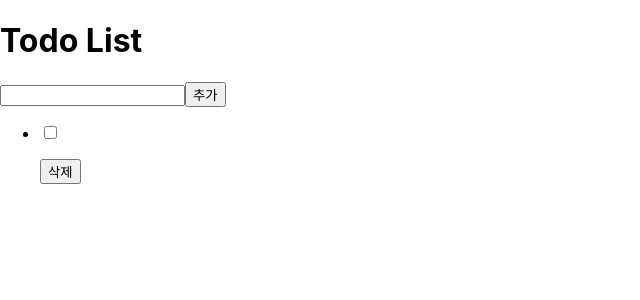
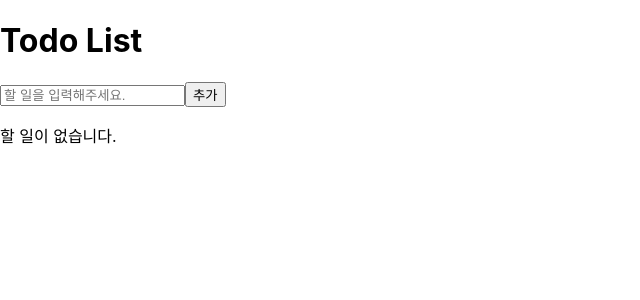
Before and after one commit to house-study/react-todo, a React (Create React App) app: page / in a window 1280 px wide. Shown: the top 300 px of the page, without its empty margins (0-640 px from the left). Built offline with nearby package versions, Linux system fonts and the light colour scheme.

Commit message:
TodoList 완성

```diff
--- a/src/App.js
+++ b/src/App.js
@@ -1,14 +1,51 @@
+import { useRef, useState } from 'react';
 import Form from './components/Form';
 import Item from './components/Item';
 
 function App() {
+  const [todos, setTodos] = useState([]);
+  const Id = useRef(1);
+
+  const handleAdd = newTodo => {
+    const newTodoItem = {
+      id: Id.current,
+      todo: newTodo,
+      isCompleted: false,
+    };
+    setTodos([newTodoItem, ...todos]);
+    Id.current += 1;
+  };
+
+  const handleCompleted = (id, isCompleted) => {
+    setTodos(
+      todos.map(todo => (todo.id === id ? { ...todo, isCompleted } : todo)),
+    );
+  };
+
+  const handleDelete = id => {
+    setTodos(todos.filter(todo => todo.id !== id));
+  };
+
   return (
     <div className="App">
       <h1>Todo List</h1>
-      <Form />
-      <ul>
-        <Item />
-      </ul>
+      <Form onAddTodo={handleAdd} />
+      {todos.length === 0 ? (
+        <p>할 일이 없습니다.</p>
+      ) : (
+        <ul>
+          {todos.map(todo => (
+            <Item
+              key={todo.id}
+              id={todo.id}
+              todo={todo.todo}
+              isCompleted={todo.isCompleted}
+              onCompleteTodo={handleCompleted}
+              onDeleteTodo={handleDelete}
+            />
+          ))}
+        </ul>
+      )}
     </div>
   );
 }
--- a/src/components/Form.js
+++ b/src/components/Form.js
@@ -1,10 +1,28 @@
 import PropTypes from 'prop-types';
+import { useState } from 'react';
 
 function Form({ onAddTodo }) {
+  const [todo, setTodo] = useState('');
+  const Addtodo = () => {
+    if (todo === '') return;
+    onAddTodo(todo);
+    setTodo('');
+  };
+  const UpdatedTodo = e => {
+    setTodo(e.target.value);
+  };
+
   return (
     <div>
-      <input type="text" />
-      <button type="button">추가</button>
+      <input
+        type="text"
+        value={todo}
+        onChange={UpdatedTodo}
+        placeholder="할 일을 입력해주세요."
+      />
+      <button type="button" onClick={Addtodo}>
+        추가
+      </button>
     </div>
   );
 }
--- a/src/components/Item.js
+++ b/src/components/Item.js
@@ -3,10 +3,16 @@ import PropTypes from 'prop-types';
 function Item({ id, todo, isCompleted, onDeleteTodo, onCompleteTodo }) {
   return (
     <li>
-      <input type="checkbox" />
+      <input
+        type="checkbox"
+        checked={isCompleted}
+        onChange={() => onCompleteTodo(id, !isCompleted)}
+      />
       <p>{todo}</p>
       <div>
-        <button type="button">삭제</button>
+        <button type="button" onClick={() => onDeleteTodo(id)}>
+          삭제
+        </button>
       </div>
     </li>
   );
```
